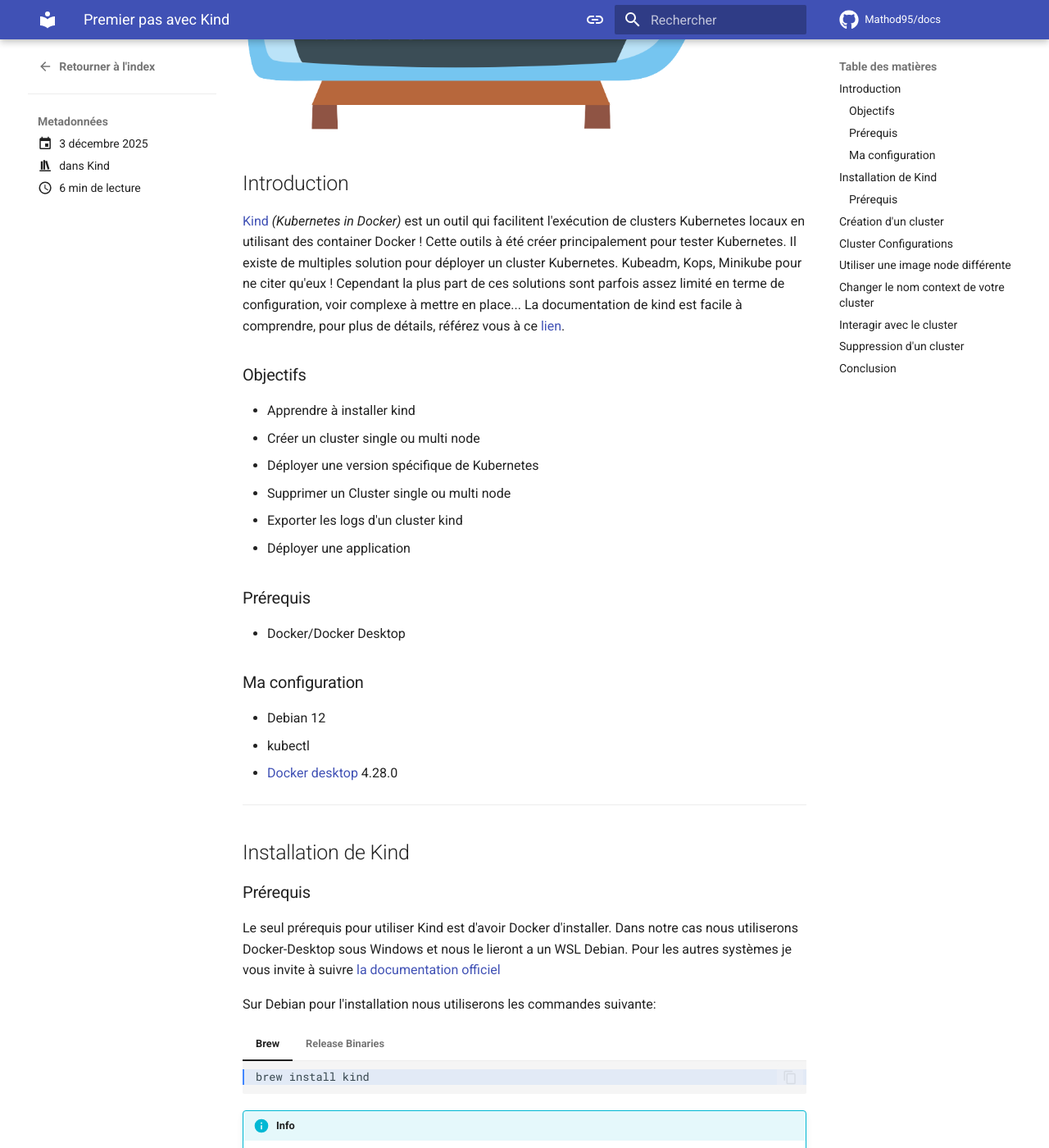
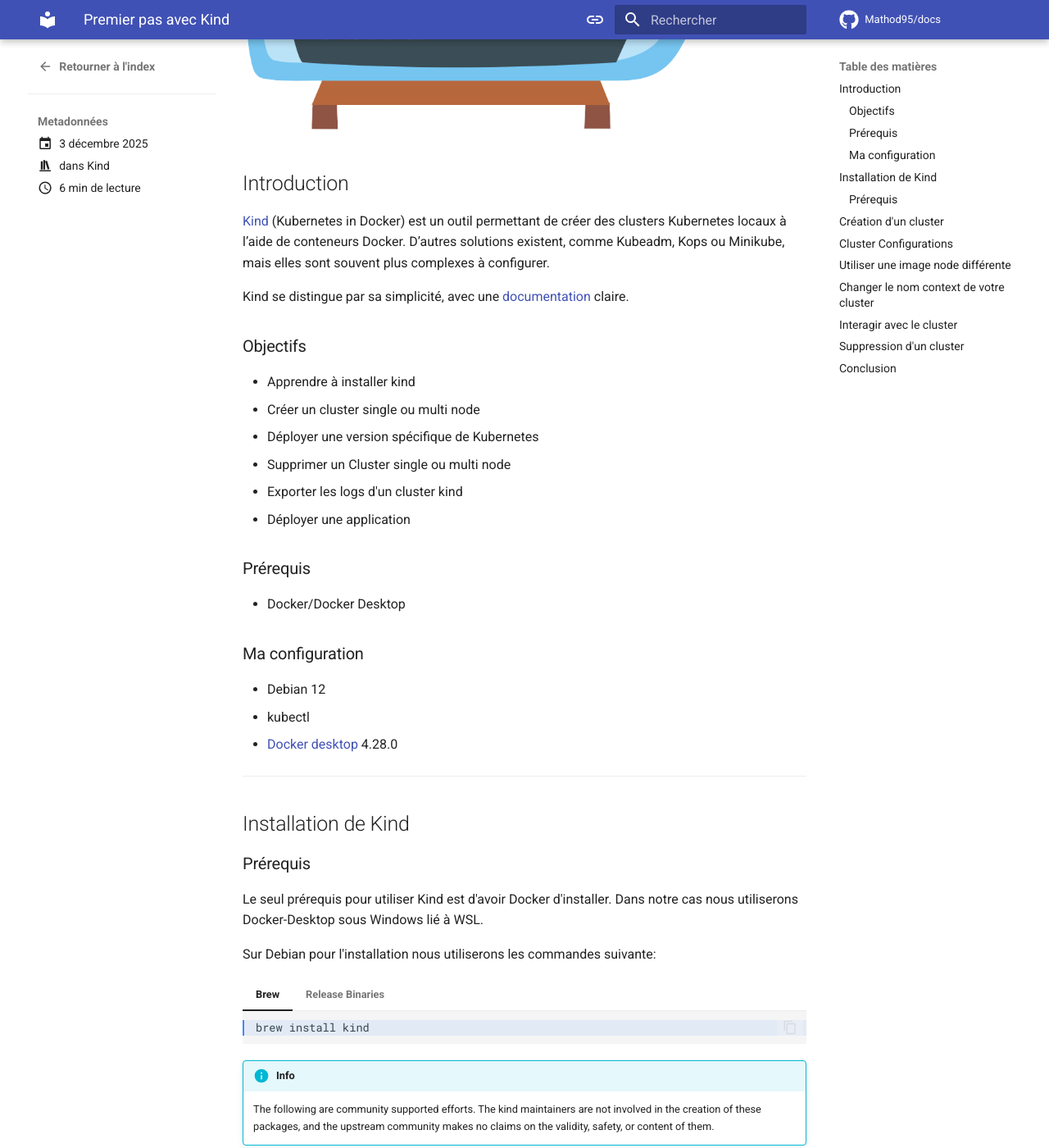
Before and after one commit to Mathod95/docs, an MkDocs documentation site: the page built from docs/blog/posts/012 - Premier pas avec Kind.md, in a window 1280 px wide and 1400 px high, scrolled down 525 px. Shown: the whole window at 82% size. Built offline with MkDocs 1.6.1 and Material for MkDocs 9.7.7, drawn with Linux system fonts in a browser that asks for light colours; comment, search, counter and statistics services are not loaded.

Commit message:
* quick fix

```diff
--- a/docs/blog/posts/012 - Premier pas avec Kind.md
+++ b/docs/blog/posts/012 - Premier pas avec Kind.md
@@ -25,9 +26,9 @@
 ![](../../assets/images/kind/kind.png)
 
 ## Introduction
-[Kind](https://kind.sigs.k8s.io/) *(Kubernetes in Docker)* est un outil qui facilitent l'exécution de clusters Kubernetes locaux en utilisant des container Docker ! Cette outils à été créer principalement pour tester Kubernetes.
-Il existe de multiples solution pour déployer un cluster Kubernetes. Kubeadm, Kops, Minikube pour ne citer qu'eux ! Cependant la plus part de ces solutions sont parfois assez limité en terme de configuration, voir complexe à mettre en place...
-La documentation de kind est facile à comprendre, pour plus de détails, référez vous à ce [lien](https://kind.sigs.k8s.io/docs/user/quick-start/).
+[Kind](https://kind.sigs.k8s.io/) (Kubernetes in Docker) est un outil permettant de créer des clusters Kubernetes locaux à l’aide de conteneurs Docker. D’autres solutions existent, comme Kubeadm, Kops ou Minikube, mais elles sont souvent plus complexes à configurer.
+
+Kind se distingue par sa simplicité, avec une [documentation](https://kind.sigs.k8s.io/docs/user/quick-start/) claire.
 
 <!-- more -->
 
@@ -53,7 +54,7 @@
 
 ### Prérequis
 
-Le seul prérequis pour utiliser Kind est d'avoir Docker d'installer. Dans notre cas nous utiliserons Docker-Desktop sous Windows et nous le lieront a un WSL Debian. Pour les autres systèmes je vous invite à suivre [la documentation officiel](https://kind.sigs.k8s.io/docs/user/quick-start/)
+Le seul prérequis pour utiliser Kind est d'avoir Docker d'installer. Dans notre cas nous utiliserons Docker-Desktop sous Windows lié à WSL.
 
 Sur Debian pour l'installation nous utiliserons les commandes suivante:
 
```
Also changed, not shown: other parts of docs/blog/posts/012 - Premier pas avec Kind.md (+1 -0 lines).
